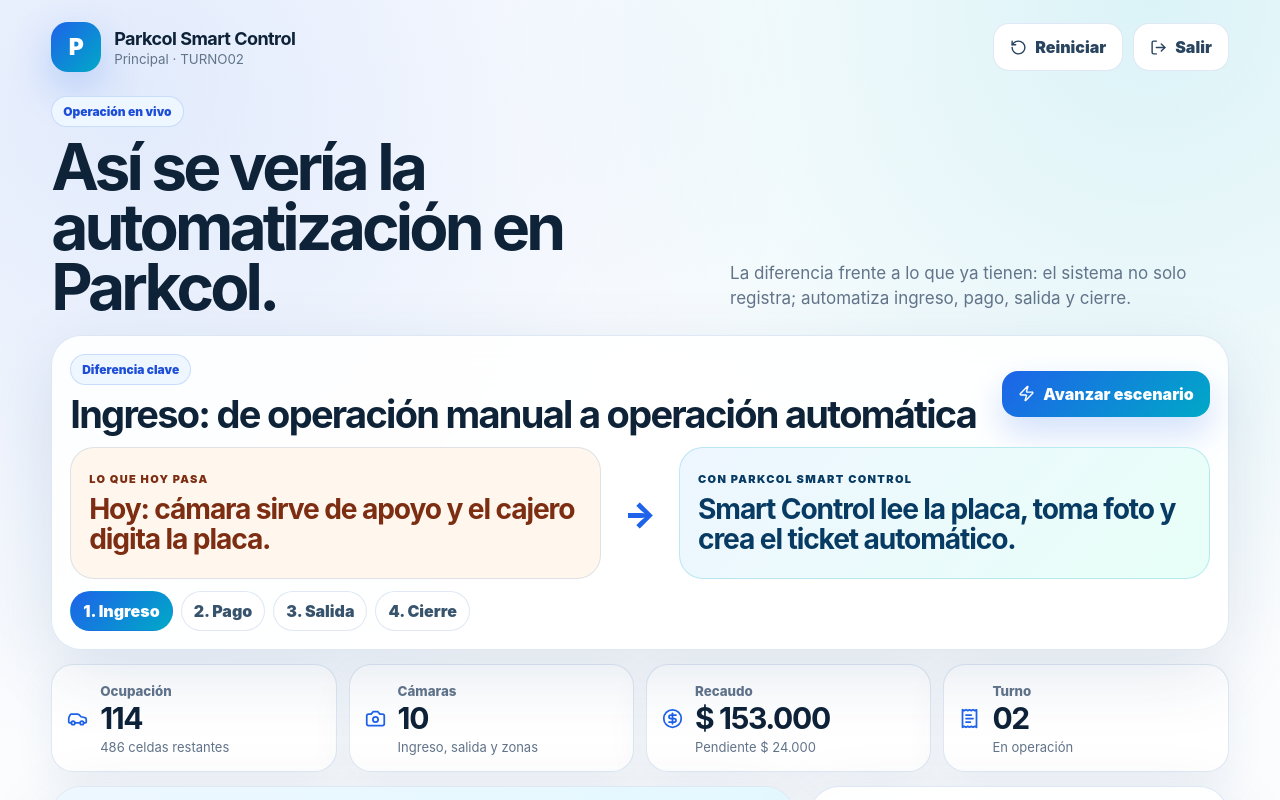
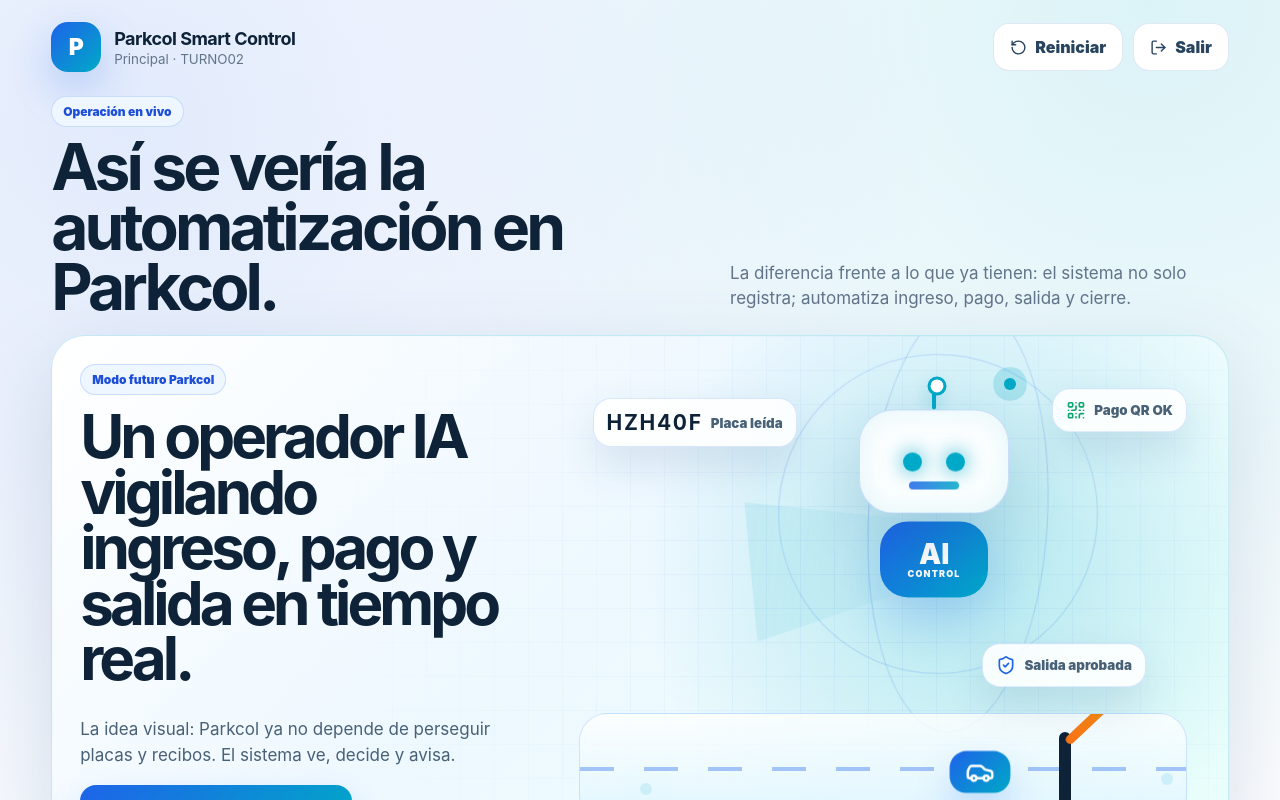
Before and after one commit to silvanasolvers/parkcol-parqueadero-ia, a React (Vite) app: page / in a window 1280 px wide. Both pictures are taken after a click on the button "Iniciar demo". Shown: the top 800 px of the page. Built offline with nearby package versions, Linux system fonts and the light colour scheme.

Commit message:
Add animated AI operator wow scene

```diff
--- a/src/main.jsx
+++ b/src/main.jsx
@@ -115,6 +115,47 @@
   </button>;
 }
 
+
+function WowAutomation({ onRun }) {
+  return <section className="wow-panel">
+    <div className="wow-copy">
+      <Pill>Modo futuro Parkcol</Pill>
+      <h2>Un operador IA vigilando ingreso, pago y salida en tiempo real.</h2>
+      <p>La idea visual: Parkcol ya no depende de perseguir placas y recibos. El sistema ve, decide y avisa.</p>
+      <button className="primary" onClick={onRun}><Zap size={17} /> Activar escena automática</button>
+    </div>
+
+    <div className="holo-stage" aria-label="Escena futurista de automatización">
+      <div className="holo-orbit orbit-one" />
+      <div className="holo-orbit orbit-two" />
+      <div className="ai-robot">
+        <div className="robot-antenna" />
+        <div className="robot-head">
+          <div className="robot-eye left" />
+          <div className="robot-eye right" />
+          <div className="robot-mouth" />
+        </div>
+        <div className="robot-body">
+          <span>AI</span>
+          <small>CONTROL</small>
+        </div>
+      </div>
+      <div className="scan-beam" />
+      <div className="smart-road">
+        <div className="road-line" />
+        <div className="moving-car"><Car size={28} /></div>
+        <div className="smart-gate"><span /></div>
+      </div>
+      <div className="floating-card plate-float"><strong>HZH40F</strong><small>Placa leída</small></div>
+      <div className="floating-card pay-float"><QrCode size={20} /><small>Pago QR OK</small></div>
+      <div className="floating-card exit-float"><ShieldCheck size={20} /><small>Salida aprobada</small></div>
+      <div className="pulse-dot dot-a" />
+      <div className="pulse-dot dot-b" />
+      <div className="pulse-dot dot-c" />
+    </div>
+  </section>;
+}
+
 function App() {
   const [loggedIn, setLoggedIn] = useState(false);
   const [vehicles, setVehicles] = useState(startingVehicles);
@@ -181,6 +222,18 @@
       setMessage('Escenario cierre: Turno 02 queda resumido para el dueño con efectivo, digital y diferencias.');
       addEvent('Escenario: cierre automático enviado al celular');
     }
+  }
+
+
+  function runWowScene() {
+    setAutomationStep(2);
+    setSelectedPlate('HZH40F');
+    setQrPlate(null);
+    setGateOpen(true);
+    setShiftClosed(false);
+    setVehicles((prev) => prev.map((v) => v.plate === 'HZH40F' ? { ...v, paid: true, status: 'Salida aprobada' } : v));
+    setMessage('Escena automática: la IA leyó HZH40F, confirmó pago QR, autorizó salida y abrió barrera sin intervención manual.');
+    addEvent('WOW: IA leyó placa + validó pago + abrió barrera');
   }
 
   function cameraScan() {
@@ -291,6 +344,8 @@
       <p>La diferencia frente a lo que ya tienen: el sistema no solo registra; automatiza ingreso, pago, salida y cierre.</p>
     </section>
 
+    <WowAutomation onRun={runWowScene} />
+
     <section className="automation-story panel">
       <div className="story-head">
         <div>
--- a/src/styles.css
+++ b/src/styles.css
@@ -175,3 +175,79 @@
   .compare-grid { grid-template-columns: 1fr; }
   .compare-arrow { transform: rotate(90deg); }
 }
+
+.wow-panel {
+  margin-bottom: 14px;
+  min-height: 360px;
+  display: grid;
+  grid-template-columns: .82fr 1.18fr;
+  gap: 18px;
+  align-items: stretch;
+  overflow: hidden;
+  border-radius: 34px;
+  border: 1px solid rgba(0,169,199,.2);
+  background:
+    radial-gradient(circle at 78% 44%, rgba(0, 169, 199, .25), transparent 34%),
+    linear-gradient(135deg, #ffffff 0%, #eef8ff 44%, #e9fffb 100%);
+  box-shadow: 0 30px 90px rgba(25,71,125,.16);
+  position: relative;
+}
+.wow-panel::before {
+  content: '';
+  position: absolute;
+  inset: 0;
+  background-image: linear-gradient(rgba(30,99,233,.055) 1px, transparent 1px), linear-gradient(90deg, rgba(30,99,233,.055) 1px, transparent 1px);
+  background-size: 34px 34px;
+  mask-image: radial-gradient(circle at 72% 48%, #000, transparent 72%);
+}
+.wow-copy { position: relative; z-index: 2; padding: 28px; display: flex; flex-direction: column; justify-content: center; align-items: flex-start; }
+.wow-copy h2 { font-size: clamp(32px, 4.7vw, 62px); line-height: .92; letter-spacing: -.065em; margin: 14px 0; }
+.wow-copy p { color: #496177; font-size: 17px; line-height: 1.5; max-width: 470px; }
+.holo-stage { position: relative; min-height: 360px; overflow: hidden; }
+.holo-orbit { position: absolute; border-radius: 50%; border: 1px solid rgba(30,99,233,.2); filter: drop-shadow(0 0 18px rgba(0,169,199,.24)); }
+.orbit-one { width: 320px; height: 320px; right: 19%; top: 18px; animation: orbit 9s linear infinite; }
+.orbit-two { width: 430px; height: 180px; right: 8%; top: 92px; transform: rotate(-12deg); animation: orbit 12s linear infinite reverse; }
+@keyframes orbit { to { transform: rotate(360deg); } }
+.ai-robot { position: absolute; z-index: 4; right: 31%; top: 50px; width: 164px; display: grid; justify-items: center; animation: floatBot 3.2s ease-in-out infinite; }
+@keyframes floatBot { 0%,100% { transform: translateY(0); } 50% { transform: translateY(-12px); } }
+.robot-antenna { width: 4px; height: 25px; border-radius: 99px; background: var(--cyan); box-shadow: 0 0 18px rgba(0,169,199,.8); }
+.robot-antenna::before { content: ''; display: block; width: 13px; height: 13px; border-radius: 50%; background: #fff; border: 3px solid var(--cyan); transform: translate(-4.5px, -8px); }
+.robot-head { width: 150px; height: 104px; border-radius: 34px; background: rgba(255,255,255,.92); border: 1px solid rgba(30,99,233,.22); box-shadow: 0 26px 70px rgba(25,71,125,.18), inset 0 0 28px rgba(0,169,199,.1); position: relative; display: flex; align-items: center; justify-content: center; gap: 24px; }
+.robot-eye { width: 19px; height: 19px; border-radius: 50%; background: var(--cyan); box-shadow: 0 0 20px rgba(0,169,199,.9); animation: blinkGlow 2.2s ease-in-out infinite; }
+@keyframes blinkGlow { 0%, 80%, 100% { transform: scaleY(1); } 88% { transform: scaleY(.2); } }
+.robot-mouth { position: absolute; bottom: 23px; width: 50px; height: 8px; border-radius: 99px; background: linear-gradient(90deg, var(--blue), var(--cyan)); opacity: .85; }
+.robot-body { margin-top: 8px; width: 108px; height: 76px; border-radius: 28px; background: linear-gradient(135deg, #1e63e9, #00a9c7); color: #fff; display: grid; place-items: center; align-content: center; box-shadow: 0 22px 50px rgba(30,99,233,.22); }
+.robot-body span { font-weight: 950; font-size: 28px; line-height: 1; }
+.robot-body small { font-weight: 950; letter-spacing: .13em; font-size: 9px; }
+.scan-beam { position: absolute; z-index: 2; right: 23%; top: 166px; width: 320px; height: 140px; background: linear-gradient(100deg, rgba(0,169,199,.22), transparent 72%); clip-path: polygon(0 0, 100% 45%, 0 100%); transform-origin: left center; animation: beamSweep 2.6s ease-in-out infinite; }
+@keyframes beamSweep { 0%,100% { transform: rotate(-6deg); opacity: .45; } 50% { transform: rotate(8deg); opacity: .95; } }
+.smart-road { position: absolute; z-index: 3; left: 5%; right: 6%; bottom: 34px; height: 112px; border-radius: 28px; background: linear-gradient(180deg, rgba(255,255,255,.8), rgba(222,245,255,.92)); border: 1px solid rgba(30,99,233,.16); overflow: hidden; }
+.road-line { position: absolute; top: 53px; left: 0; right: 0; height: 4px; background: repeating-linear-gradient(90deg, rgba(30,99,233,.36) 0 34px, transparent 34px 64px); }
+.moving-car { position: absolute; top: 38px; left: -58px; width: 58px; height: 40px; border-radius: 16px; display: grid; place-items: center; color: #fff; background: linear-gradient(135deg, var(--blue), var(--cyan)); box-shadow: 0 18px 34px rgba(30,99,233,.22); animation: drive 5.2s ease-in-out infinite; }
+@keyframes drive { 0% { left: -65px; transform: scale(.95); } 58% { left: 62%; transform: scale(1.05); } 100% { left: 112%; transform: scale(.95); } }
+.smart-gate { position: absolute; top: 18px; right: 19%; width: 12px; height: 76px; border-radius: 99px; background: #0e2238; }
+.smart-gate span { position: absolute; left: 8px; top: 6px; width: 96px; height: 9px; border-radius: 99px; transform-origin: left center; transform: rotate(-32deg); background: linear-gradient(90deg, #f97316, #f59e0b); animation: gateOpen 5.2s ease-in-out infinite; }
+@keyframes gateOpen { 0%, 45% { transform: rotate(0deg); } 58%, 100% { transform: rotate(-55deg); } }
+.floating-card { position: absolute; z-index: 5; background: rgba(255,255,255,.88); border: 1px solid rgba(30,99,233,.16); box-shadow: 0 18px 42px rgba(25,71,125,.13); border-radius: 18px; padding: 11px 13px; display: flex; gap: 8px; align-items: center; animation: cardPulse 2.8s ease-in-out infinite; }
+.floating-card strong { letter-spacing: .08em; font-size: 21px; }
+.floating-card small { color: #496177; font-weight: 900; }
+.plate-float { left: 7%; top: 62px; }
+.pay-float { right: 6%; top: 54px; animation-delay: .45s; color: var(--green); }
+.exit-float { right: 12%; bottom: 166px; animation-delay: .9s; color: var(--blue); }
+@keyframes cardPulse { 0%,100% { transform: translateY(0); } 50% { transform: translateY(-8px); } }
+.pulse-dot { position: absolute; z-index: 1; width: 12px; height: 12px; border-radius: 50%; background: var(--cyan); box-shadow: 0 0 0 0 rgba(0,169,199,.4); animation: pulseDot 2s infinite; }
+.dot-a { left: 14%; bottom: 64px; }
+.dot-b { right: 31%; top: 42px; animation-delay: .4s; }
+.dot-c { right: 8%; bottom: 74px; animation-delay: .8s; }
+@keyframes pulseDot { 70% { box-shadow: 0 0 0 22px rgba(0,169,199,0); } 100% { box-shadow: 0 0 0 0 rgba(0,169,199,0); } }
+
+@media (max-width: 1080px) {
+  .wow-panel { grid-template-columns: 1fr; }
+  .holo-stage { min-height: 410px; }
+}
+@media (max-width: 680px) {
+  .wow-copy { padding: 20px; }
+  .holo-stage { min-height: 360px; }
+  .ai-robot { right: 24%; transform: scale(.82); }
+  .plate-float, .pay-float, .exit-float { transform: scale(.88); }
+}
```
